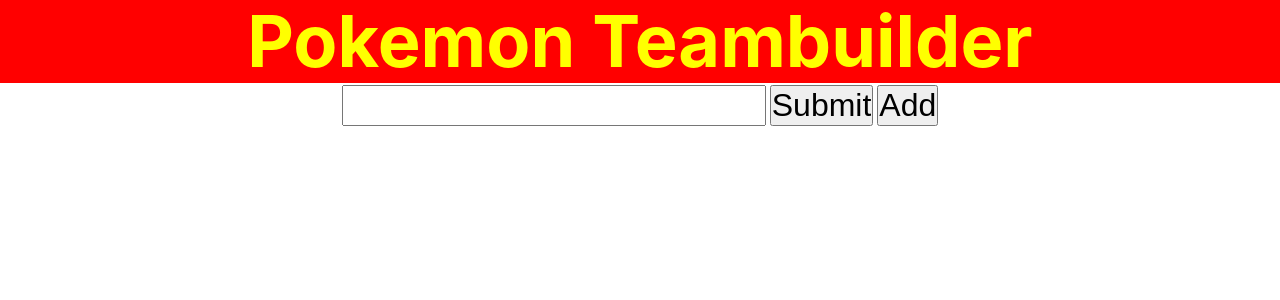
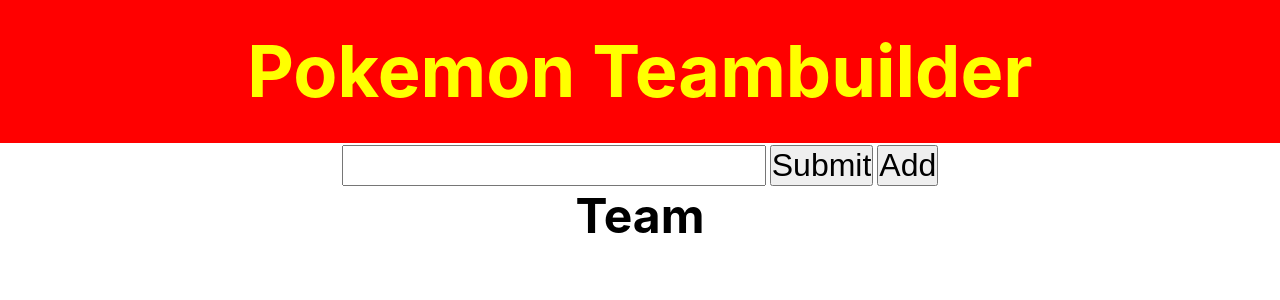
Before and after one commit to jamesswu/pokemonTeambuilder, a React (Create React App) app: page / in a window 1280 px wide. Shown: the top 300 px of the page. Built offline with nearby package versions, Linux system fonts and the light colour scheme.

Commit message:
team feature

```diff
--- a/public/index.html
+++ b/public/index.html
@@ -24,7 +24,7 @@
       work correctly both with client-side routing and a non-root public URL.
       Learn how to configure a non-root public URL by running `npm run build`.
     -->
-    <title>React App</title>
+    <title>Pokemon Teambuilder</title>
   </head>
   <body>
     <noscript>You need to enable JavaScript to run this app.</noscript>
--- a/src/PokemonTeambuilder/Pokemon.js
+++ b/src/PokemonTeambuilder/Pokemon.js
@@ -14,8 +14,9 @@
                 <div className="searchedPokemon">
                     <div className="pokemon">
                         <img src={pokemon.sprites.other['official-artwork'].front_default} alt="" />
+                    </div>
+                    <div className="info">
                         <h2>{pokemon.name}</h2>
-                    </div>
                         <div className="stats">
                             <div className="statInfo">
                                 <p>{pokemon.stats[0].stat.name}: {pokemon.stats[0].base_stat}</p>
@@ -35,6 +36,8 @@
                             </div>
                         </div>
                     </div>
+
+                </div>
             )
         } else {
             return (
--- a/src/PokemonTeambuilder/PokemonTeambuilder.css
+++ b/src/PokemonTeambuilder/PokemonTeambuilder.css
@@ -35,6 +35,7 @@
     text-align: center;
     background:red;
     color:yellow;
+    padding: 30px 0;
 }
 .form {
     display: flex;
@@ -58,6 +59,32 @@
 img {
     width: 100%;
 }
+.contentContainer {
+    display: flex;
+    justify-content: center;
+}
+.team {
+    display: flex;
+    flex-direction: column;
+}
+.team img {
+    height: 100%;
+    width: 100%;
+}
+.team h2 {
+    display: flex;
+    justify-content: center;
+}
+.team p {
+    font-size: 1.8rem;
+    display: flex;
+    text-transform: capitalize;
+    align-items: center;
+    justify-content: center ;
+}
+.teamPokemon {
+    display: flex;
+}
 
 .search {
     margin:10px 0;
@@ -67,12 +94,7 @@
 .searchedPokemon {
     display: flex;
 }
-.pokemon {
-    display: flex;
-    flex-direction: column;
-    justify-content: center;
-}
-.pokemon h2 {
+.info h2{
     display: flex;
     justify-content: center;
 }
--- a/src/PokemonTeambuilder/PokemonTeambuilder.js
+++ b/src/PokemonTeambuilder/PokemonTeambuilder.js
@@ -3,6 +3,7 @@
 import React, {Component} from 'react';
 import axios from 'axios';
 import Pokemon from './Pokemon';
+import Team from './Team';
 
 export default class PokemonTeambuilder extends Component {
     constructor(props) {
@@ -26,18 +27,21 @@
         const value = '';
         const object = false;
         const array = [];
-        this.setState({value,object,array})
+        const error = null;
+        this.setState({value,object,array,error});
     }
 
     handleAdd(e) {
         e.preventDefault();
         if (this.state.value ==="") {
-            alert("search for pokemon first")
+            alert("search for pokemon first");
+        } else if (this.state.array.length === 6){
+            alert("team is full");
         } else {
             const temp = this.state.object;
             let arr = this.state.array.slice();
             arr.push(temp);
-            this.setState({array: arr}, () => {})
+            this.setState({array: arr}, () => {});
         }
     }
 
@@ -81,11 +85,28 @@
                         </form>
                         <button onClick={this.handleAdd}>Add</button>
                     </div>
-                    <div className="search">
-                        <Pokemon
-                            pokemon={this.state.object}
-                        ></Pokemon>
+                    <div className="contentContainer">
+                        <div className="team">
+                            <h2>Team</h2>
+                            {
+                                this.state.array.map((item,index) => {
+                                    return (
+                                        <Team
+                                            key={index}
+                                            name={item.name}
+                                            sprite={item.sprites.versions['generation-viii'].icons.front_default}
+                                        ></Team>
+                                    )
+                                })
+                            }
+                        </div>
+                        <div className="search">
+                            <Pokemon
+                                pokemon={this.state.object}
+                            ></Pokemon>
+                        </div>
                     </div>
+
                 </main>
             </div>
         )
--- /dev/null
+++ b/src/PokemonTeambuilder/Team.js
@@ -0,0 +1,26 @@
+
+import { Component } from "react";
+
+export default class Team extends Component {
+    constructor(props) {
+        super(props);
+        this.state = {}
+    }
+
+    render() {
+        const { name,sprite } = this.props
+        if (name && sprite) {
+            return (
+                <div className="teamPokemon">
+                    <img src={sprite} alt="" />
+                    <p>{name}</p>
+                </div>
+            )
+        } else {
+            return(
+                <div></div>
+            )
+        }
+
+    }
+}
```
Also changed, not shown: public/logo192.png (deleted), public/logo512.png (deleted). Lines whose indentation alone changed are shown as unchanged.
